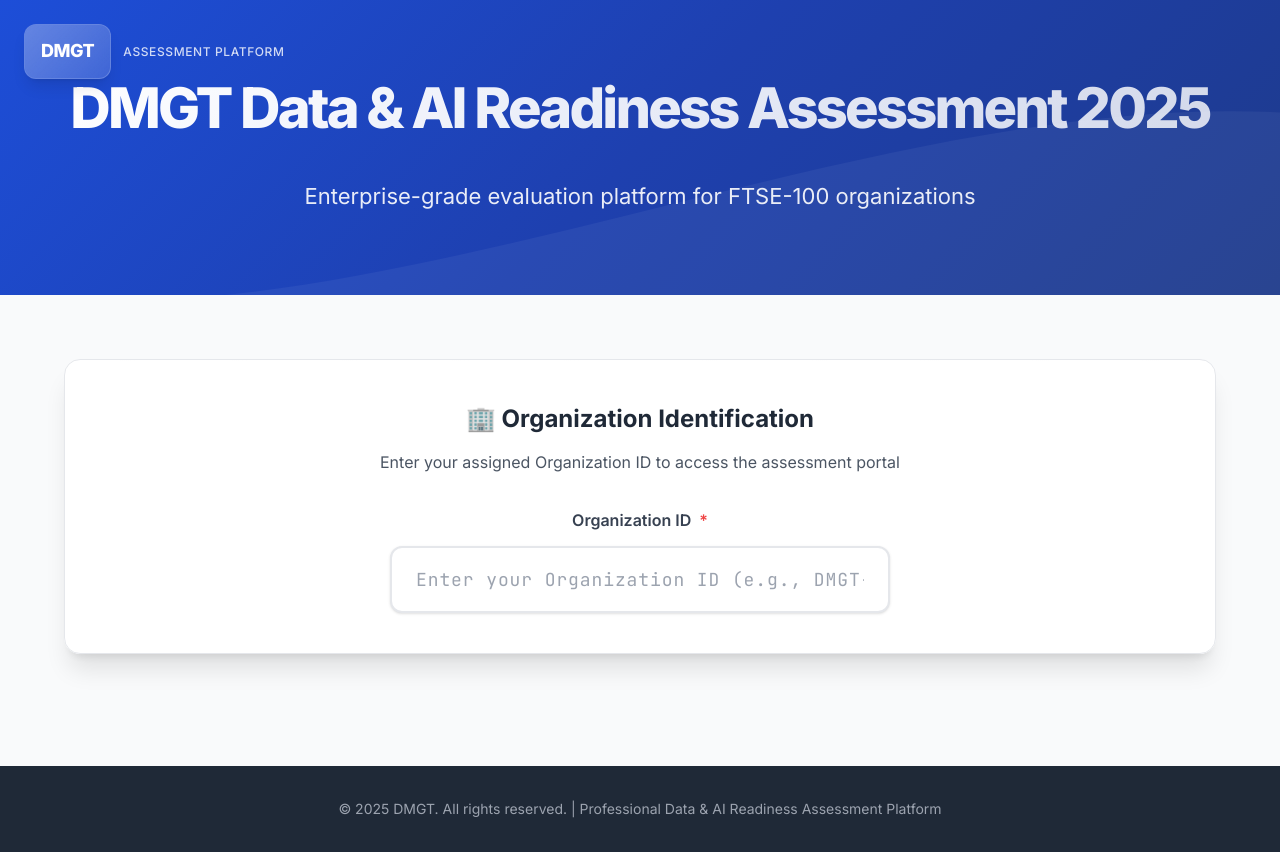
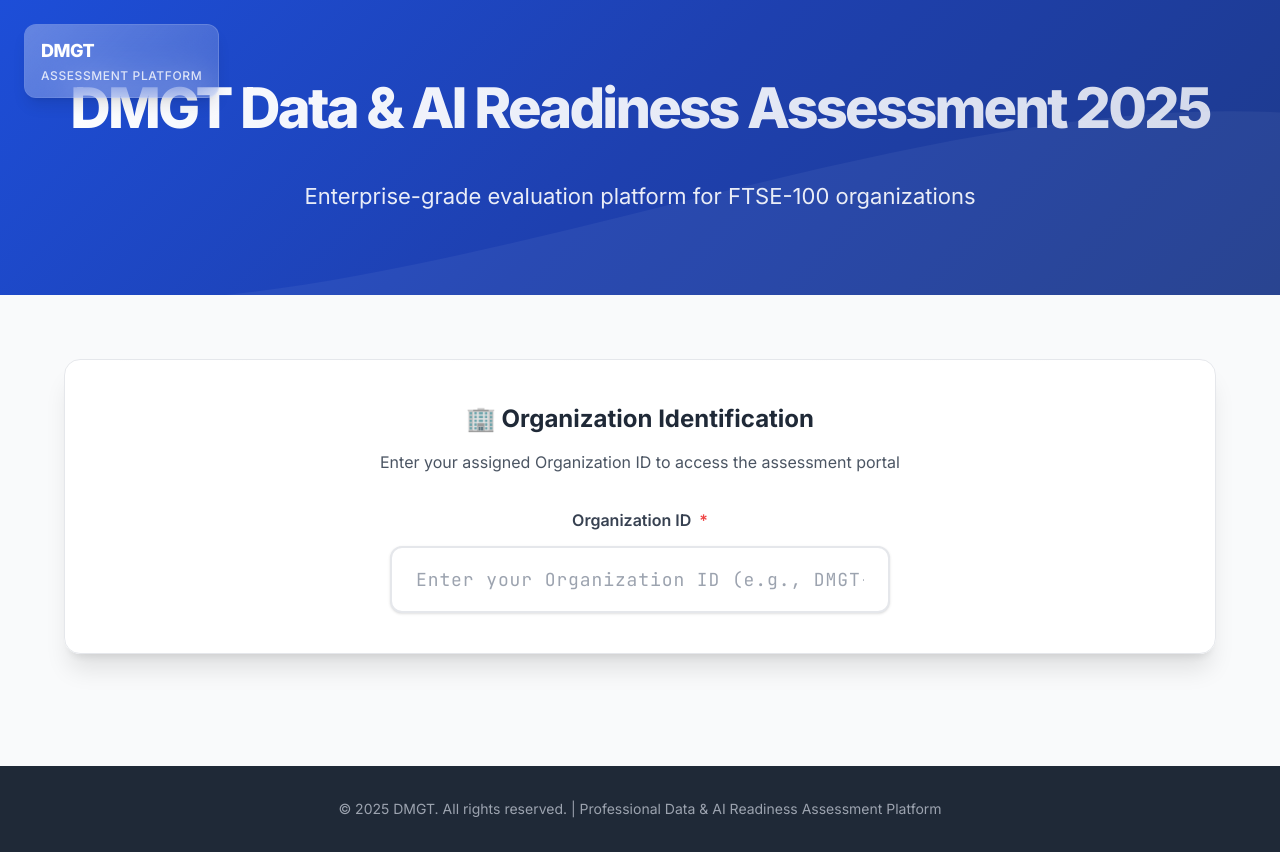
Before and after one commit to DrPBaksh/DMGT-BASIC-FORM, a React (Create React App) app in the folder frontend/: page / in a window 1280 px wide. Built offline with nearby package versions, Linux system fonts and the light colour scheme; no server answers.

Commit message:
Enhance Logo component for professional FTSE-100 company branding

```diff
--- a/frontend/src/components/Logo.js
+++ b/frontend/src/components/Logo.js
@@ -6,10 +6,10 @@
       <div className="logo-container">
         <div className="logo-icon">
           <div className="logo-gradient">
-            <span className="logo-text">DMGT</span>
+            <div className="logo-text">DMGT</div>
+            <div className="logo-subtitle">Assessment Platform</div>
           </div>
         </div>
-        <div className="logo-subtitle">Assessment Platform</div>
       </div>
     </div>
   );
```
